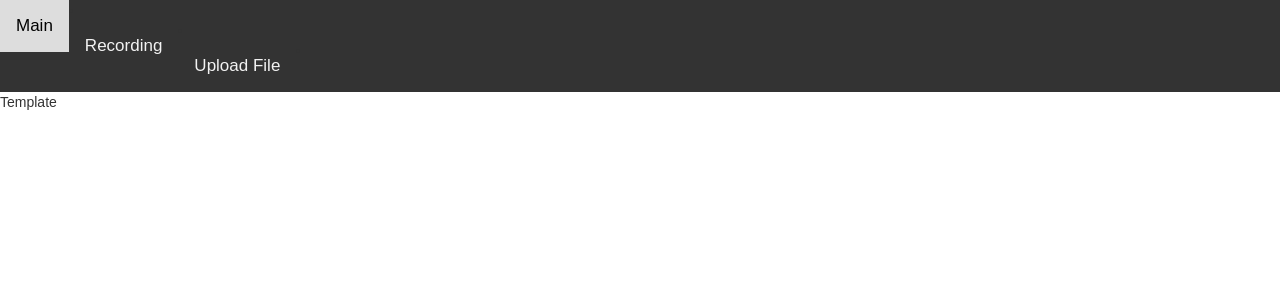
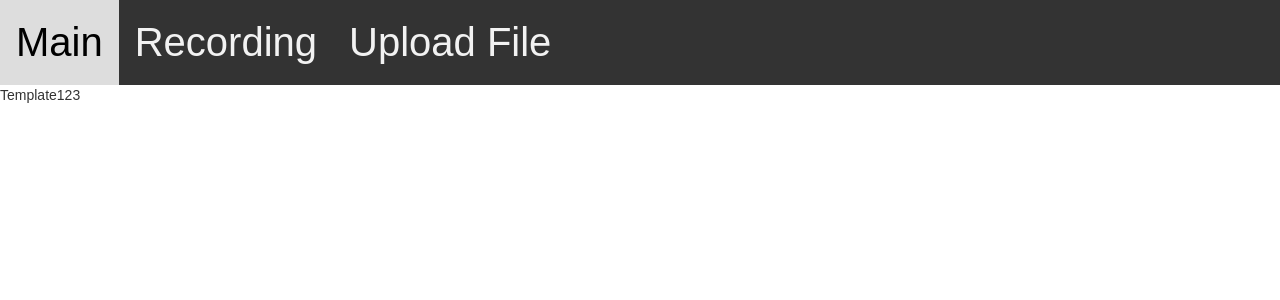
Before and after one commit to CodyMoon/2020hackaton, a Flask app: page / in a window 1280 px wide. Shown: the top 300 px of the page. Run offline with Flask 2, Linux system fonts and the light colour scheme; some libraries are stand-ins or nearby versions.

Commit message:
style.css

```diff
--- a/helloflask/static/css/layout.css
+++ /dev/null
@@ -1,28 +0,0 @@
-body {
-   margin: 0;
-   font-family: Arial, Helvetica, sans-serif;
- }
-
- .topnav {
-   overflow: hidden;
-   background-color: #333;
- }
-
- .topnav a {
-   float: left;
-   color: #f2f2f2;
-   text-align: center;
-   padding: 14px 16px;
-   text-decoration: none;
-   font-size: 17px;
- }
-
- .topnav a:hover {
-   background-color: #ddd;
-   color: black;
- }
-
- .topnav a.active {
-   background-color: #4CAF50;
-   color: white;
- }
--- /dev/null
+++ b/helloflask/static/css/style.css
@@ -0,0 +1,28 @@
+body {
+  margin: 0;
+  font-family: Arial, Helvetica, sans-serif;
+}
+
+.topnav {
+  overflow: hidden;
+  background-color: #333; /* background for topnav*/
+}
+
+.topnav a {
+  float: left;
+  color: #f2f2f2;
+  text-align: center;
+  padding: 14px 16px;
+  text-decoration: none;
+  font-size: 40px;
+}
+
+.topnav a:hover {
+  background-color: #ddd;
+  color: black;
+}
+
+.topnav a.active {
+  background-color: #4CAF50;
+  color: white;
+}
--- a/helloflask/templates/index.html
+++ b/helloflask/templates/index.html
@@ -2,6 +2,7 @@
 
 {% block content %}
 <div>
-  Template
+
+  Template123
 </div>
 {% endblock %}
--- a/helloflask/templates/layout.html
+++ b/helloflask/templates/layout.html
@@ -4,45 +4,15 @@
   <link rel="stylesheet" href="https://stackpath.bootstrapcdn.com/bootstrap/4.5.2/css/bootstrap.min.css" integrity="sha384-JcKb8q3iqJ61gNV9KGb8thSsNjpSL0n8PARn9HuZOnIxN0hoP+VmmDGMN5t9UJ0Z" crossorigin="anonymous">
   <link rel="stylesheet" href="https://maxcdn.bootstrapcdn.com/bootstrap/3.4.1/css/bootstrap.min.css">
   <meta charset="UTF-8">
-  <meta name="viewport" content="width=device-width, initial-scale=1.0">
-  <link rel="stylesheet" href="{{ url_for('static',filename='css/layout.css') }}">
-  <style>
-    body {
-      margin: 0;
-      font-family: Arial, Helvetica, sans-serif;
-    }
-
-    .topnav {
-      overflow: hidden;
-      background-color: #333;
-    }
-
-    .topnav a {
-      float: left;
-      color: #f2f2f2;
-      text-align: center;
-      padding: 14px 16px;
-      text-decoration: none;
-      font-size: 17px;
-    }
-
-    .topnav a:hover {
-      background-color: #ddd;
-      color: black;
-    }
-
-    .topnav a.active {
-      background-color: #4CAF50;
-      color: white;
-    }
-    </style>
+  <meta name="viewport" content="width=device-width, initial-scale=1">
+  <link rel= "stylesheet" href= "{{ url_for('static',filename='css/style.css') }}">
 </head>
 <body>
-  <nav class="topnav">
-    <li><a href="index">Main </a></li>
-    <li><a href="recording">Recording </a></li>
-    <li><a href="upload">Upload File </a></li>
-  </nav>
+  <div class="topnav">
+    <a href="index">Main </a>
+    <a href="recording">Recording </a>
+    <a href="upload">Upload File </a>
+  </div>
 
   {% block content %}{% endblock %}
   <script src="https://code.jquery.com/jquery-3.5.1.slim.min.js" integrity="sha384-DfXdz2htPH0lsSSs5nCTpuj/zy4C+OGpamoFVy38MVBnE+IbbVYUew+OrCXaRkfj" crossorigin="anonymous"></script>
```
